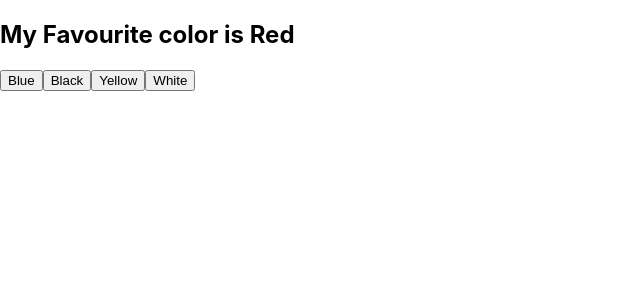
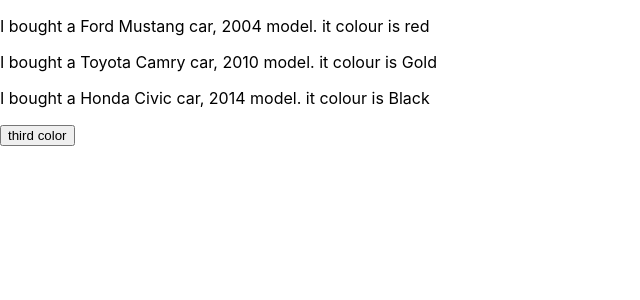
Before and after one commit to jegbune/my-ecommerce-app, a React (Create React App) app: page /Contact in a window 1280 px wide. Shown: the top 300 px of the page, without its empty margins (0-640 px from the left). Built offline with nearby package versions, Linux system fonts and the light colour scheme.

Commit message:
React lesson multiple States

```diff
--- a/src/Component/State.js
+++ b/src/Component/State.js
@@ -2,31 +2,48 @@ import React, { useState } from 'react'
 
 
 function State() {
-    const [color, setColor] = useState('Red')
+    const [cars,setCar] = useState([
+        {
+            brand: 'Ford',
+            model: 'Mustang',
+            year: 2004,
+            color:'red'
+        },
+        {
+            brand: 'Toyota',
+            model: 'Camry',
+            year: 2010,
+            color:'Gold'
+        },
+        {
+            brand: 'Honda',
+            model: 'Civic',
+            year: 2014,
+            color:'Black'
+        }
+    ])
+
+    const updateCars  = () => {
+        setCar(prevState => {
+            const updatedCars = [...prevState]
+           updatedCars[2] = {...updatedCars[2], color:'Silver'};
+           return updatedCars
+        })
+    }
 
     return (
         <>
-        <h2>My Favourite color is {color}</h2>
+        {cars.map((car) => (
+            <p>I bought a {car.brand} {car.model} car, {car.year} model. it colour is {car.color}
+            </p>
+
+        ))
+        }
+
         <button
         type='button'
-        onClick={() => {setColor('Blue')}}>
-            Blue
-        </button>
-        <button
-        type='button'
-        onClick={() => {setColor('Black')}}>
-            Black
-        </button>
-        <button
-        type='button'
-        onClick={() => {setColor('Yellow')}}>
-            Yellow
-        </button>
-        <button
-        type='button'
-        onClick={() => {setColor('White')}}>
-            White
-        </button>
+        onClick= {updateCars}>third color</button>
+
         </>
     )
 }
```
